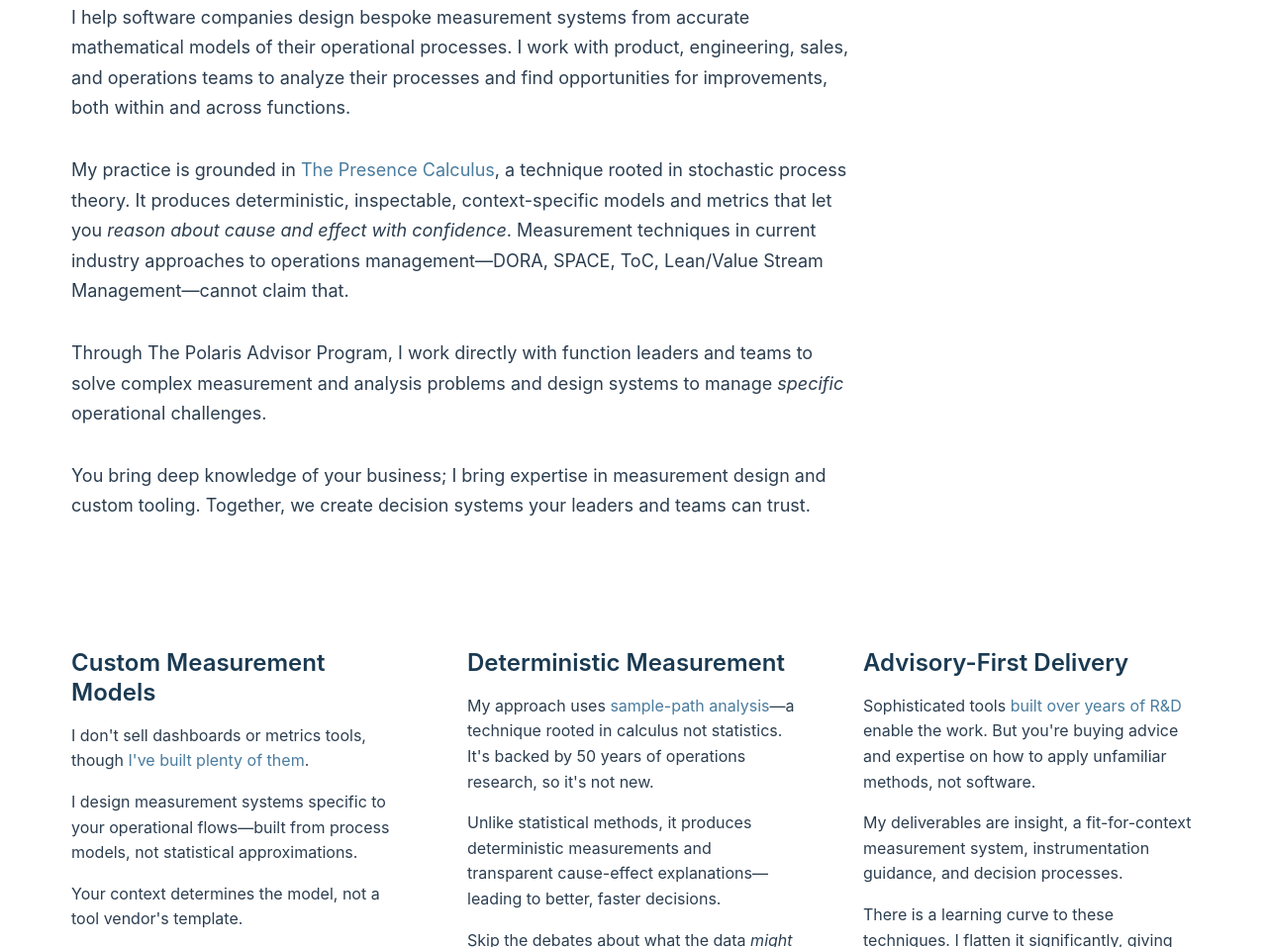
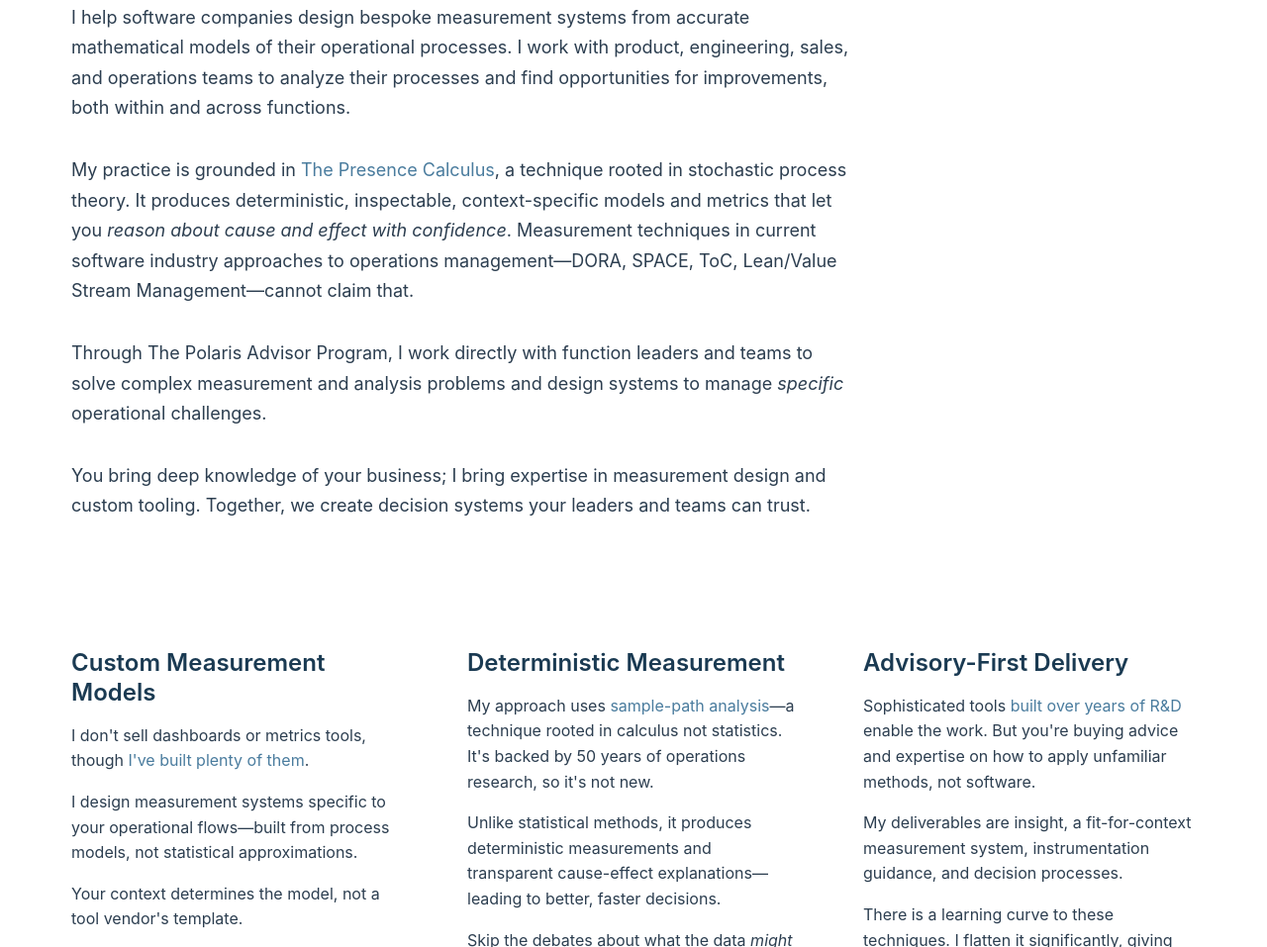
Before and after one commit to polarisadvisor/polarisadvisor, an Eleventy site: page v1/src/index.md in a window 1280 px wide. Shown: the part 916-1873 px from the top of the page at 99% size. Built offline with nearby package versions, Linux system fonts and the light colour scheme; Eleventy itself is replaced by a stand-in of ours; files that its build step writes are made by us from their sources.

Commit message:
Copy edits and tightening.

```diff
--- a/v1/src/index.md
+++ b/v1/src/index.md
@@ -40,7 +40,7 @@ description: Bespoke measurement systems grounded in how your work flows. Custom
       <p>I help software companies design bespoke measurement systems from accurate mathematical models of their operational processes. I work with product, engineering, sales, and operations teams to analyze their processes and find opportunities for improvements, both within and across functions.
         </p>
         <p>My practice is grounded in <a href="https://docs.pcalc.org">The Presence Calculus</a>, a technique rooted in stochastic process theory. It produces deterministic, inspectable, context-specific models and metrics that let you <em>reason about cause and effect with confidence</em>.
-        Measurement techniques in current industry approaches to operations management—DORA, SPACE, ToC, Lean/Value Stream Management—cannot claim that.
+        Measurement techniques in current software industry approaches to operations management—DORA, SPACE, ToC, Lean/Value Stream Management—cannot claim that.
          </p>
       <p>Through The Polaris Advisor Program, I work directly with function leaders and teams to solve complex measurement and analysis problems and design systems to manage <em>specific</em> operational challenges. </p>
         <p> You bring deep knowledge of your business; I bring expertise in measurement design and custom tooling. Together, we create decision systems your leaders and teams can trust.</p>
```
